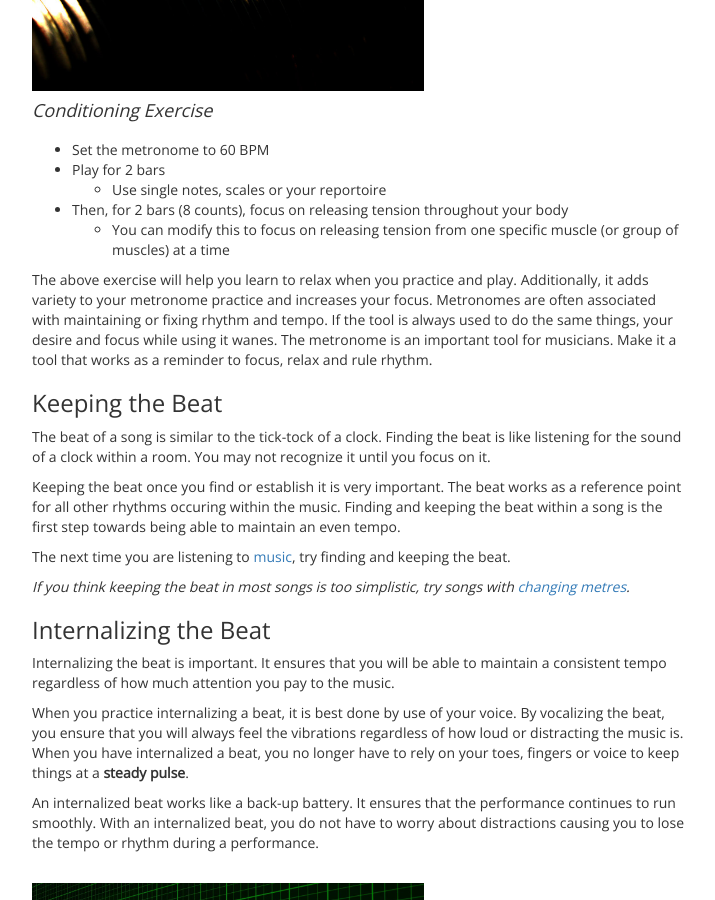
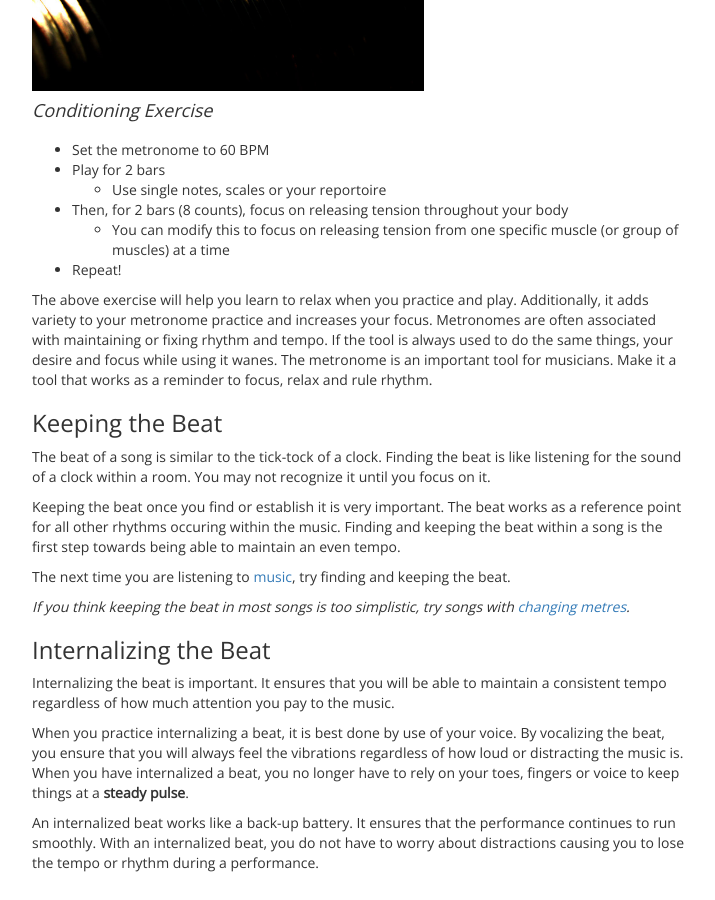
Before and after one commit to pitchplay/blog-content, a Jekyll site: the page built from _posts/2016-06-22-metronome-practice.md, in a window 1280 px wide and 900 px high, scrolled down 1209 px. Shown: the whole window, without its empty margins (111-826 px from the left). Built offline with Jekyll 4.4.1, drawn with Linux system fonts in a browser that asks for light colours; nearby versions of some CDN libraries; a script that is not in the unit is left out; comment, search, counter and statistics services are not loaded.

Commit message:
one word change

```diff
--- a/_posts/2016-06-22-metronome-practice.md
+++ b/_posts/2016-06-22-metronome-practice.md
@@ -35,6 +35,7 @@ Using metronome exercises to release tension is a great way to condition the bod
   - Use single notes, scales or your reportoire
 - Then, for 2 bars (8 counts), focus on releasing tension throughout your body
   - You can modify this to focus on releasing tension from one specific muscle (or group of muscles) at a time
+- Repeat!
 
 The above exercise will help you learn to relax when you practice and play.  Additionally, it adds variety to your metronome practice and increases your focus. Metronomes are often associated with maintaining or fixing rhythm and tempo. If the tool is always used to do the same things, your desire and focus while using it wanes. The metronome is an important tool for musicians. Make it a tool that works as a reminder to focus, relax and rule rhythm.
 
```
